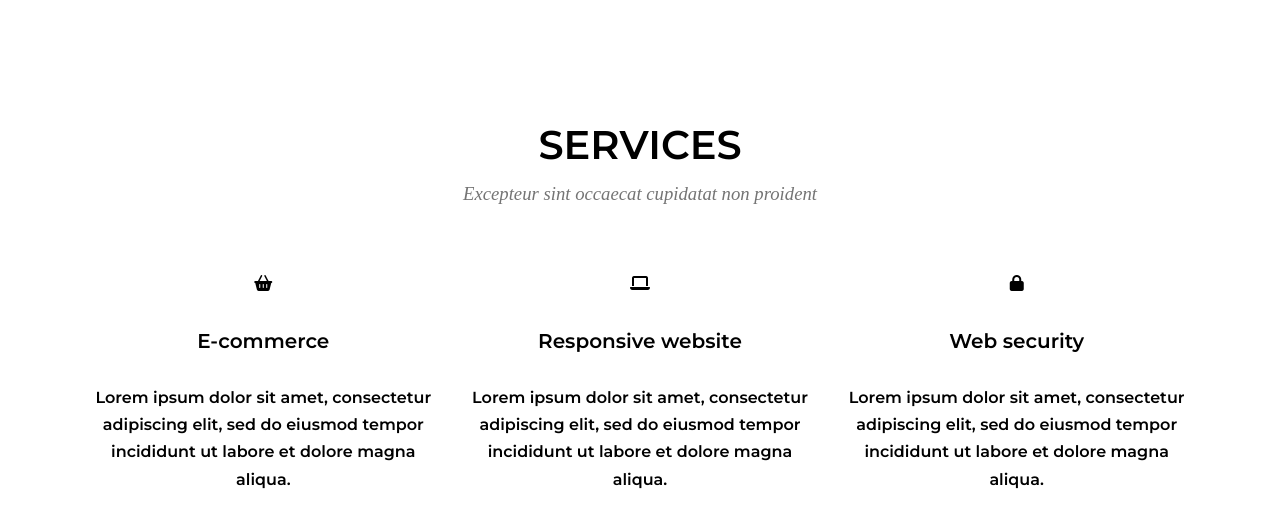
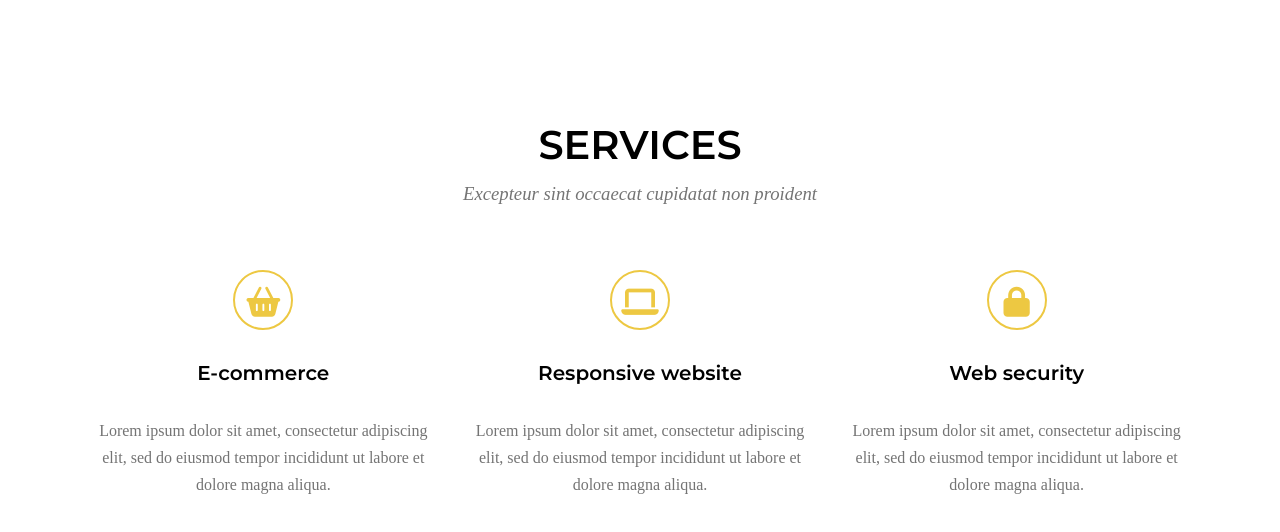
Before and after one commit to tomszop/zadanie-4.6, a website: page index.html in a window 1280 px wide. Shown: the part 822-1354 px from the top of the page. Drawn offline with Linux system fonts and the light colour scheme; a web font is replaced by a local one.

Commit message:
Add services style

```diff
--- a/sass/style.scss
+++ b/sass/style.scss
@@ -164,3 +164,24 @@ h4 {
    transition: $transition;
    color: $color-light;
 }
+
+/* Services */
+
+.services {
+    i {
+    font-size: 30px;
+    width: 60px;
+    height: 60px;
+    line-height: 60px;
+    color: $color-gold;
+    border-radius: 50%;
+    margin: auto;
+    border-width: 2px;
+    border-style: solid;
+    border-color: $color-gold;
+    }
+    p {
+    color: $color-grey;
+    font-family: $font-paragraph;
+    }
+}
```
Also changed, not shown: css/style.css, 1 other file.
